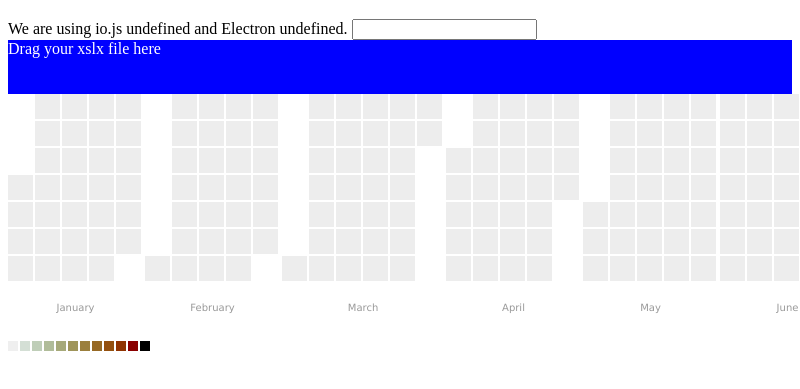
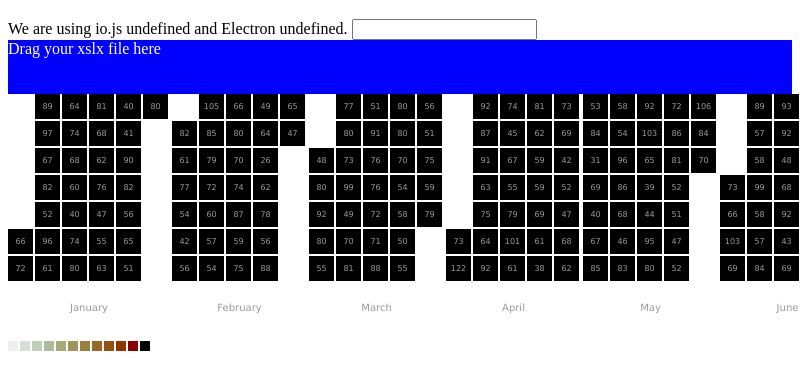
Before and after one commit to Stmu/electron-sample, an Electron app: page index.html in a window 800 px wide. Shown: the part 61-450 px from the top of the page. Drawn offline with nearby package versions, Linux system fonts and the light colour scheme; no server answers.

Commit message:
Update index.html

```diff
--- a/index.html
+++ b/index.html
@@ -83,8 +83,8 @@
    subDomain: "day",
    weekStartOnMonday: true,
    verticalOrientation: false,
-   data: "http://ise-lx01.ise.de:3000/daysoff",
-   start: new Date(2015, 0),
+   data: "data.json",
+   start: new Date(2000, 0),
    subDomainTextFormat: function(date, value) {
                    return value;
          },
```
